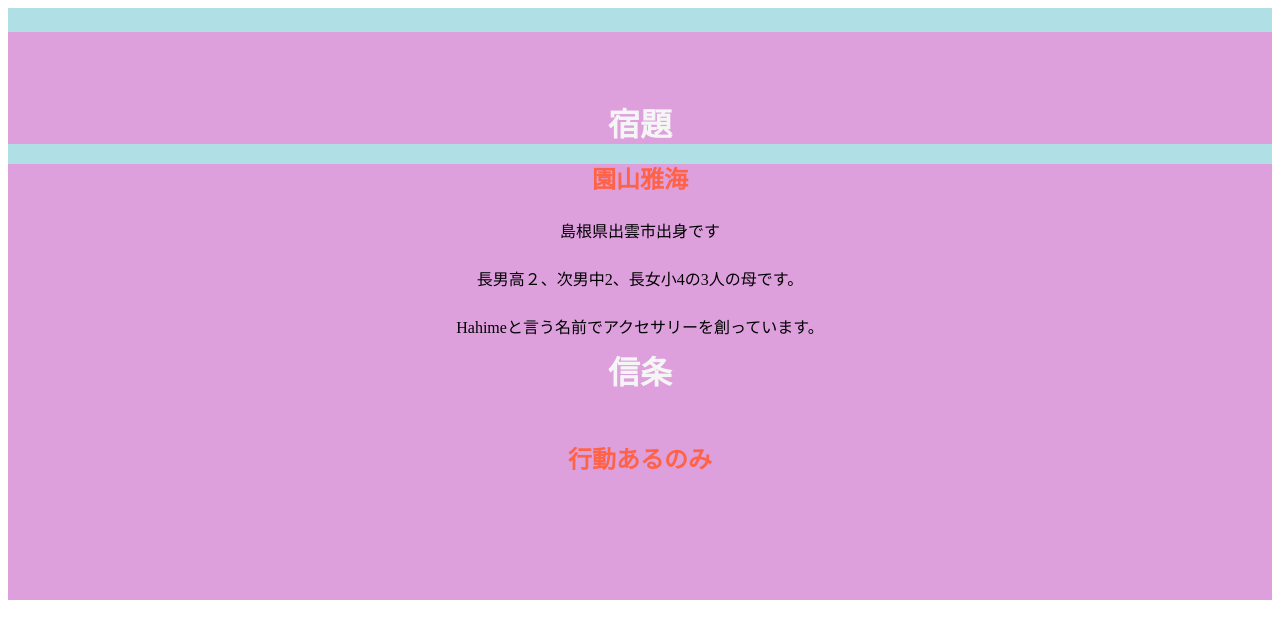
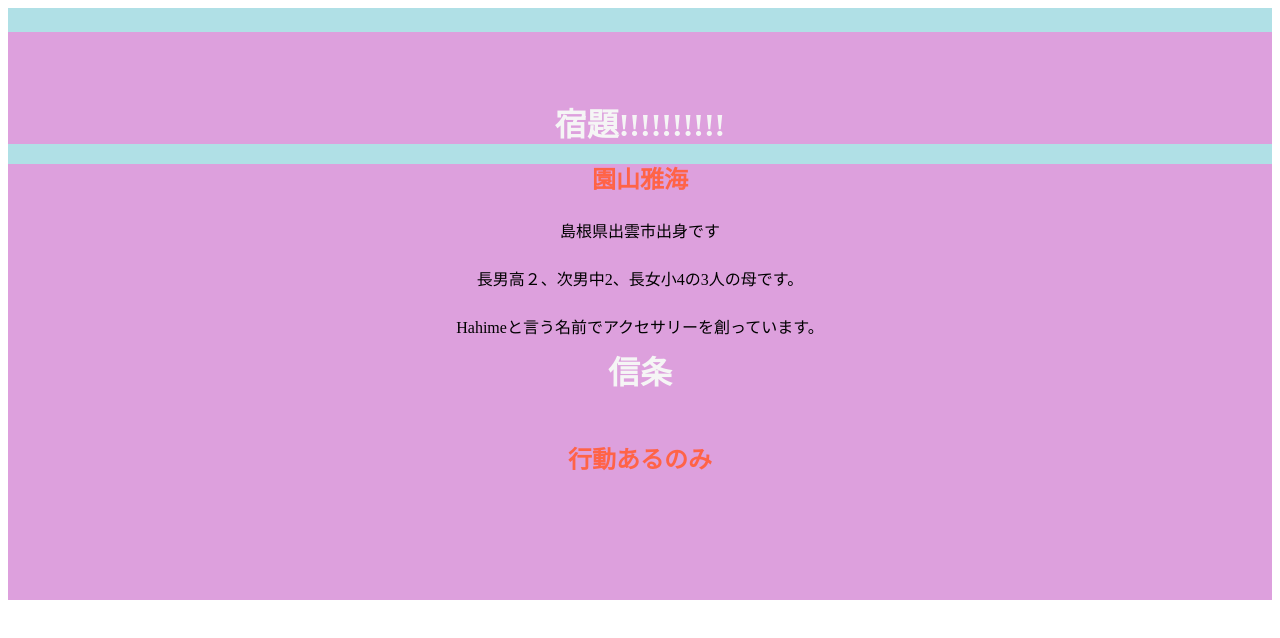
Before and after one commit to sonoyamamasami/it-study, a plain HTML site: page index.html in a window 1280 px wide. Drawn offline with Linux system fonts and the light colour scheme.

Commit message:
ver.0.0.2

```diff
--- a/index.html
+++ b/index.html
@@ -10,9 +10,9 @@
  <body>
 
         <div class="first">
-                <div class="one" >
+　                <div class="one" >
 
-                     <h1>宿題</h1>
+                     <h1>宿題!!!!!!!!!!</h1>
                 </div>
                 <div class="two">
 
```
